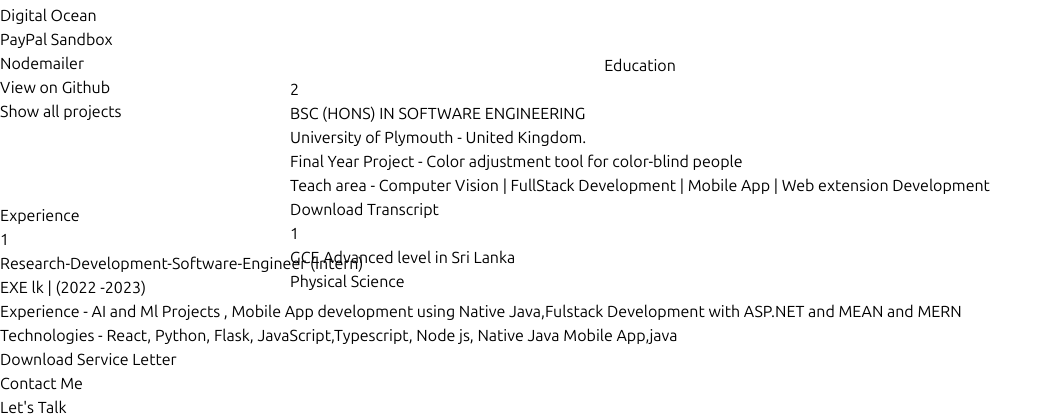
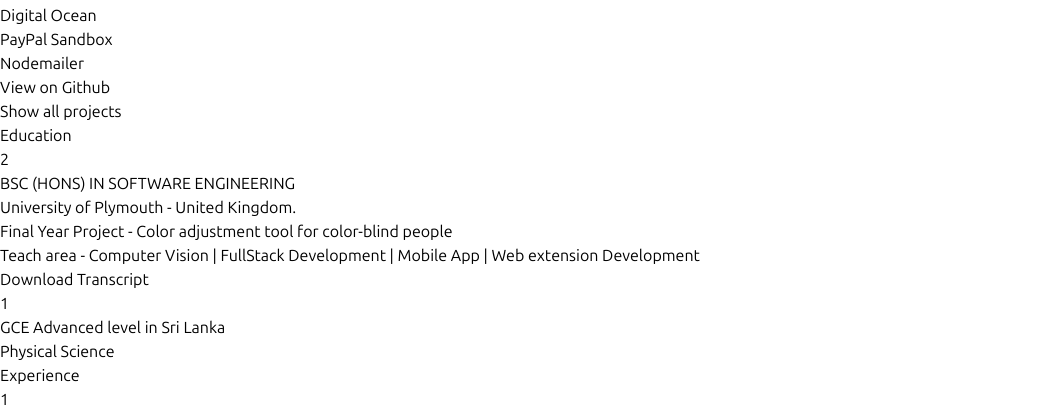
Before and after one commit to shehanrandika99/My-Profile-2024, a React (Vite) app in the folder Client/: page /land in a window 1280 px wide. Shown: the part 10341-10755 px from the top of the page, without its empty margins (0-1053 px from the left). Built offline with nearby package versions, Linux system fonts and the light colour scheme; a web font is replaced by a local one; what @material-tailwind/html would draw is missing.

Commit message:
Fixed EductionComponent CSS overlap problem

```diff
--- a/Client/src/components/EducationComponent.jsx
+++ b/Client/src/components/EducationComponent.jsx
@@ -2,7 +2,7 @@
 
 function EducationComponent() {
   return (
-    <div className="container mx-auto px-4">
+    <div className="mx-auto px-4">
       <div>
         <p className="text-6xl font-semibold text-gray-900 text-center mb-10 mt-20">Education</p>
       </div>
```
